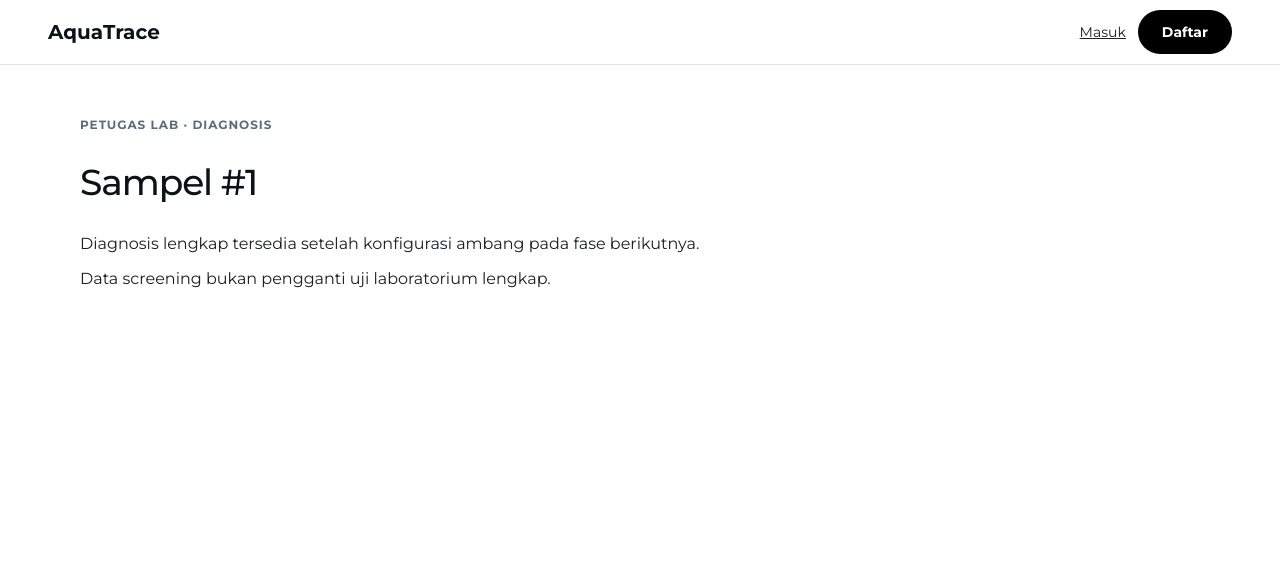
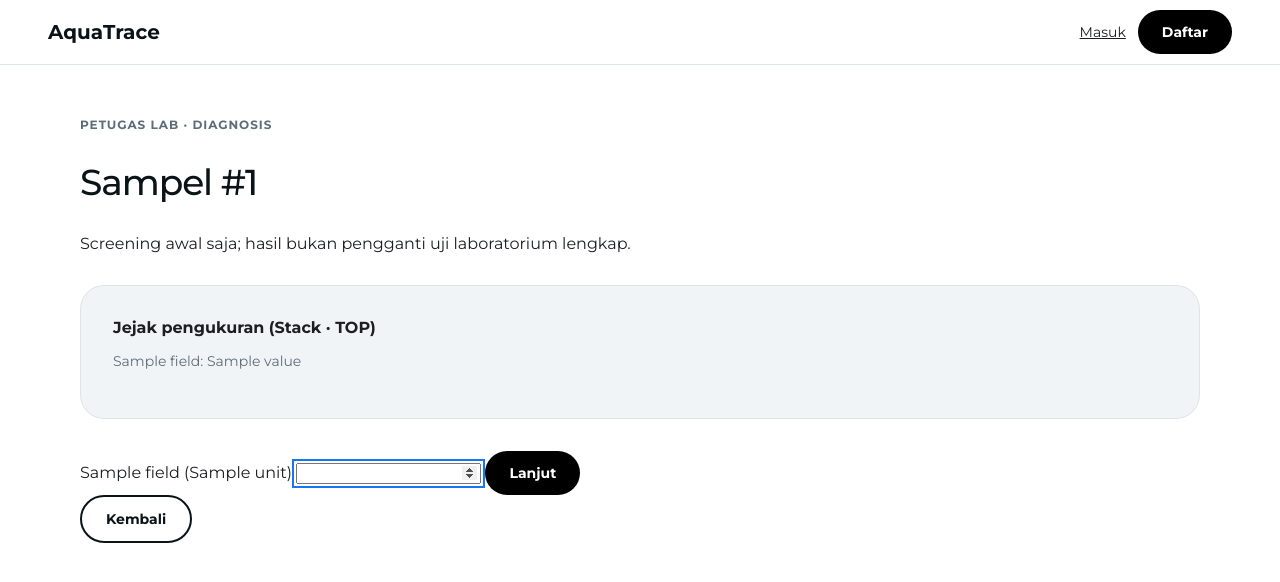
Before and after one commit to zuhri08/AquaTrace, a Flask app: template app/templates/petugas/diagnosis.html in a window 1280 px wide. Shown: the top 582 px of the page. Run offline with Flask 3, Linux system fonts and the light colour scheme; the template is opened without the code that fills it: most values are stand-ins (such as "Sample title", 1, 10 or a date in 2020); some libraries are stand-ins or nearby versions.

Commit message:
fase 5: lengkapi formulir wizard diagnosis

```diff
--- a/app/templates/petugas/diagnosis.html
+++ b/app/templates/petugas/diagnosis.html
@@ -1,5 +1,27 @@
 {% extends "base.html" %}
 {% block title %}Diagnosis sampel — AquaTrace{% endblock %}
 {% block content %}
-<section class="dashboard"><p class="eyebrow">PETUGAS LAB · DIAGNOSIS</p><h1>Sampel #{{ sample.id }}</h1><p>Diagnosis lengkap tersedia setelah konfigurasi ambang pada fase berikutnya.</p><p>Data screening bukan pengganti uji laboratorium lengkap.</p></section>
+<section class="dashboard">
+  <p class="eyebrow">PETUGAS LAB · DIAGNOSIS</p><h1>Sampel #{{ sample.id }}</h1>
+  <p>Screening awal saja; hasil bukan pengganti uji laboratorium lengkap.</p>
+  {% if thresholds_example %}<p class="message message-info">Ambang pohon keputusan adalah nilai contoh, bukan baku mutu resmi.</p>{% endif %}
+  <div class="empty-card"><strong>Jejak pengukuran (Stack · TOP)</strong>
+    {% for item in trail %}<p>{{ item.field }}: {{ item.value }}</p>{% else %}<p>Belum ada pengukuran.</p>{% endfor %}
+  </div>
+  {% if step == "review" %}
+    <h2>Hasil screening: {{ verdict }}</h2>
+    {% for item in trace %}<p>{{ item }}</p>{% endfor %}
+    <form method="post"><input type="hidden" name="csrf_token" value="{{ csrf_token() }}"><button class="button button-dark" name="action" value="save" type="submit">Simpan hasil diagnosis</button></form>
+    {% if trail %}<form method="post"><input type="hidden" name="csrf_token" value="{{ csrf_token() }}"><button class="button button-outline" name="action" value="back" type="submit">Kembali</button></form>{% endif %}
+  {% else %}
+    <form method="post">
+      <input type="hidden" name="csrf_token" value="{{ csrf_token() }}">
+      <input type="hidden" name="field" value="{{ field_name }}">
+      <label for="measurement">{{ field.label }}{% if field.unit %} ({{ field.unit }}){% endif %}</label>
+      <input id="measurement" name="value" type="number" step="any" min="{{ field.minimum }}" max="{{ field.maximum }}" required autofocus>
+      <button class="button button-dark" name="action" value="next" type="submit">Lanjut</button>
+    </form>
+    {% if trail %}<form method="post"><input type="hidden" name="csrf_token" value="{{ csrf_token() }}"><button class="button button-outline" name="action" value="back" type="submit">Kembali</button></form>{% endif %}
+  {% endif %}
+</section>
 {% endblock %}
```
